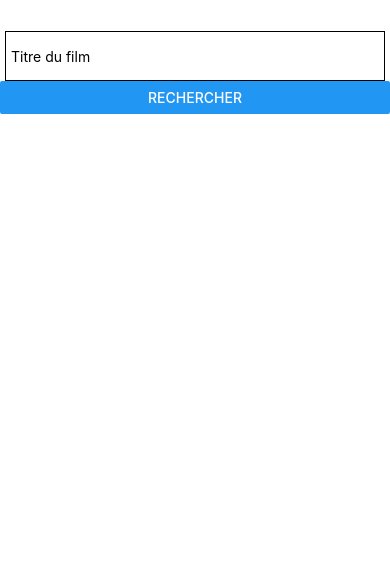
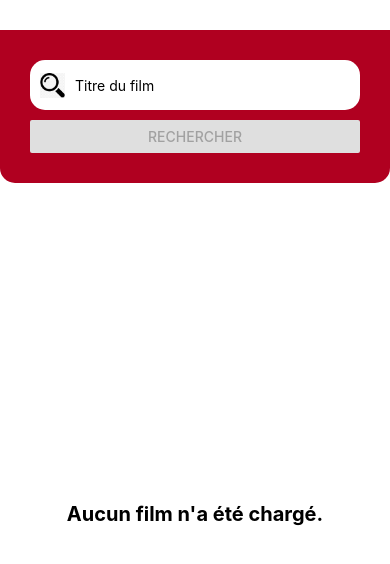
Before and after one commit to HugoHL1/film-master, a React Native app: screen / in a window 390 px wide. Shown: the top 564 px of the page. Built offline with nearby package versions, Linux system fonts and the light colour scheme.

Commit message:
:sparkles: add api

```diff
--- a/App.js
+++ b/App.js
@@ -1,8 +1,13 @@
+
 import React from 'react';
-import Search from "./src/components/Search";
+import SearchScreen from "./src/screens/SearchScreen";
+import {View} from "react-native";
 
 export default function App() {
   return (
-      <Search />
+      <View style={{flex: 1, marginTop: 30}}>
+        <SearchScreen />
+      </View>
+
   );
 }
--- /dev/null
+++ b/src/components/FilmItem.js
@@ -0,0 +1,57 @@
+import React from 'react';
+import {View, Text, StyleSheet, Image} from 'react-native';
+
+export const FilmItem = (props) => {
+    const {film} = props;
+    return(
+        <View style={styles.main_container}>
+            <View style={styles.main_information_container}>
+                <Image source={{uri: `https://image.tmdb.org/t/p/original${film.poster_path}`}} style={styles.image} />
+                <View style={styles.content_container}>
+                    <View>
+                        <Text style={styles.title_text}>{film.title}</Text>
+                    </View>
+                    <View>
+                        <Text>{film.release_date}</Text>
+                    </View>
+                </View>
+                {film.vote_average > 7 && <View style={{justifyContent: 'center'}}>
+                    <Image source={require('../../assets/images/star.png')} style={{width: 30, height: 30}} />
+                </View>}
+
+            </View>
+        </View>
+    )
+}
+
+const styles = StyleSheet.create({
+    main_container: {
+        height: 150,
+        flexDirection: 'row',
+        justifyContent: 'space-between',
+        alignItems: 'center'
+    },
+    content_container: {
+        flex: 1,
+        margin: 5,
+        justifyContent: 'center',
+    },
+    main_information_container: {
+        flexDirection: 'row'
+    },
+    image: {
+        width: 80,
+        height: 120,
+        margin: 5,
+    },
+    title_text: {
+        fontWeight: 'bold',
+        fontSize: 16,
+        flexWrap: 'wrap',
+        paddingRight: 5
+    },
+    picto: {
+        width: 30,
+        height: 30,
+    }
+})
--- /dev/null
+++ b/src/components/ResultSearch.js
@@ -0,0 +1,23 @@
+import React from 'react';
+import {View, Text, StyleSheet} from 'react-native';
+
+export const ResultSearch = (props) => {
+    const {textSearched} = props;
+    return (
+        <View style={styles.main_container}>
+            <Text>Résultat de la recherche : </Text><Text style={styles.textSearched}>{textSearched}</Text>
+        </View>
+    )
+}
+
+const styles = StyleSheet.create({
+    main_container: {
+        marginHorizontal: 5,
+        marginVertical: 10,
+        flexDirection: 'row'
+    },
+    textSearched: {
+        fontWeight: 'bold',
+        fontSize: 18
+    }
+})
--- a/src/components/Search.js
+++ b/src/components/Search.js
@@ -1,28 +1,49 @@
-import React from 'react';
-import {TextInput, View, StyleSheet, Button} from "react-native";
+import React, {useState} from 'react';
+import {Button, View, TextInput, StyleSheet, Image} from "react-native";
 
-export default class Search extends React.Component {
-    render() {
-        return (
-            <View style={styles.main_container}>
-                <TextInput style={styles.textinput} placeholder='Titre du film'/>
-                <Button title='Rechercher' onPress={() => {}}/>
+export const Search = (props) => {
+    const [isDisabled, setIsDisabled] = useState(true);
+    const onChangeText = (text) => {
+        setIsDisabled(text === '')
+        props.handleSearch(text);
+    }
+
+    return (
+        <View style={styles.main_container}>
+            <View style={styles.input_container}>
+                <Image source={require('../../assets/images/loupe.jpg')} style={styles.picto}/>
+                <TextInput
+                    style={styles.textinput}
+                    placeholder='Titre du film'
+                    onChangeText={onChangeText}
+                />
             </View>
-        )
-    }
+            <Button disabled={isDisabled} title='Rechercher' onPress={() => props.handleClickButton()}/>
+        </View>
+    )
 }
 
 const styles = StyleSheet.create({
     main_container: {
-        flex: 1,
-        marginTop: 31
+        padding: 30,
+        backgroundColor: '#b00020',
+        borderBottomLeftRadius: 15,
+        borderBottomRightRadius: 15
+    },
+    input_container: {
+        flexDirection: 'row',
+        backgroundColor: '#fff',
+        borderRadius: 15,
+        paddingLeft: 10,
+        alignItems: 'center',
+        marginBottom: 10
+    },
+    picto: {
+        width: 25,
+        height: 25
     },
     textinput: {
-        marginLeft: 5,
-        marginRight: 5,
         height: 50,
-        borderColor: '#000000',
-        borderWidth: 1,
-        paddingLeft: 5
+        paddingLeft: 10
     }
 })
--- /dev/null
+++ b/src/constants/api.js
@@ -0,0 +1,2 @@
+export const API_URL = 'https://api.themoviedb.org/3'
+export const API_KEY = '62f071d2521aba16cf7952ef57fd6e77'
--- /dev/null
+++ b/src/screens/SearchScreen.js
@@ -0,0 +1,106 @@
+import React from 'react';
+import {SafeAreaView, View, StyleSheet, Text, FlatList, ActivityIndicator} from "react-native";
+import {Search} from "../components/Search";
+import {ResultSearch} from "../components/ResultSearch";
+import {FilmItem} from "../components/FilmItem";
+import {searchMovie} from "../services/movie";
+
+export default class SearchScreen extends React.Component {
+    state = {
+        searchText: '',
+        filmsState: [],
+        isLoading: false,
+    }
+    page;
+    totalPages;
+
+    constructor(props) {
+        super(props);
+        this.page = 0;
+        this.totalPages = 0;
+    }
+
+    _searchFilms = () => {
+        //Permet de réinitialiser le state entre deux recherches différentes
+        this.page = 0;
+        this.totalPages = 0;
+        this.setState({filmsState: []});
+
+        this._loadFilms();
+    }
+
+    handleSearchText = (text) => {
+        this.setState({searchText: text})
+    }
+
+    _loadFilms = () => {
+        this.setState({isLoading: true})
+        searchMovie(this.state.searchText, this.page + 1)
+            .then(data => {
+                this.page = data.page;
+                this.totalPages = data.total_pages;
+                this.setState({filmsState: [...this.state.filmsState, ...data.results], isLoading: false});
+            })
+    }
+
+    _renderResult = () => {
+        if (this.state.filmsState.length > 0) {
+            return <View>
+                <FlatList
+                    data={this.state.filmsState}
+                    renderItem={({item}) => <FilmItem film={item} />}
+                    keyExtractor={item => item.id.toString()}
+                    onEndReachedThreshold={0.5}
+                    onEndReached={() => {
+                        if (this.page < this.totalPages) {
+                            this._loadFilms();
+                        }
+                    }}
+                />
+            </View>
+        }
+
+        return <View style={styles.no_found_container}><Text style={styles.text_no_result}>Aucun film n'a été chargé.</Text></View>
+    }
+
+    render() {
+        const {searchText} = this.state;
+        return (
+            <SafeAreaView style={styles.main_container}>
+                <Search handleSearch={this.handleSearchText} handleClickButton={this._searchFilms}/>
+                {this.state.searchText !== '' ? <ResultSearch textSearched={searchText}/> : null}
+                    {this._renderResult()}
+                { this.state.isLoading ?
+                    <View style={styles.loading_container}>
+                        <ActivityIndicator size='large' color={'#000'} />
+                    </View>
+                    : null
+                }
+
+            </SafeAreaView>
+        )
+    }
+}
+
+const styles = StyleSheet.create({
+    main_container: {
+        flex: 1,
+    },
+    result_container: {
+        flex: 1,
+        justifyContent: 'center',
+        // alignItems: 'center'
+    },
+    text_no_result: {
+        fontSize: 20,
+        fontWeight: 'bold',
+    },
+    no_found_container: {
+        flex: 1,
+      justifyContent: 'center',
+      alignItems: 'center'
+    },
+    loading_container: {
+    bottom: 300
+    }
+})
--- /dev/null
+++ b/src/services/api.js
@@ -0,0 +1,32 @@
+
+import { API_KEY, API_URL } from "../constants/api";
+
+function getQueryString(queryParams) {
+    // const obj = {param1: "value1", param2: 12}
+    let queryString;
+    if (typeof queryParams === 'object') {
+        //?param1=value1&param2=12 etc...
+        queryString = Object.entries(queryParams)
+            .map(([key, value]) => `${encodeURIComponent(key)}=${encodeURIComponent(value)}`)
+            .join('&')
+    }
+    // Ternaire : condition ? valeurVrai : valeurFausse
+    if (queryString) {
+        return `?${queryString}`
+    }
+
+    return ''
+}
+
+function getUrl(path, queryParams) {
+    return `${path}${getQueryString(queryParams)}`;
+}
+
+// 1. Endpoint api : /search/movie // 2. api_key & query => /search/movie?api_key=CLE_API&query=LA_RECHERCHE
+
+export function getApiUrl(path, queryParams = {}) {
+    return getUrl(
+        `${API_URL}${path}`,
+        {...queryParams, api_key: API_KEY}
+    )
+}
--- /dev/null
+++ b/src/services/movie.js
@@ -0,0 +1,14 @@
+import {getApiUrl} from "./api";
+
+export function searchMovie(searchText, page) {
+    return fetch(
+        getApiUrl(
+            `/search/movie`,
+            {
+                query: searchText,
+                language: 'fr-FR',
+                page: page
+            }
+        )
+    ).then(result => result.json());
+}
```
Also changed, not shown: assets/images/loupe.jpg (added), assets/images/star.png (added).
